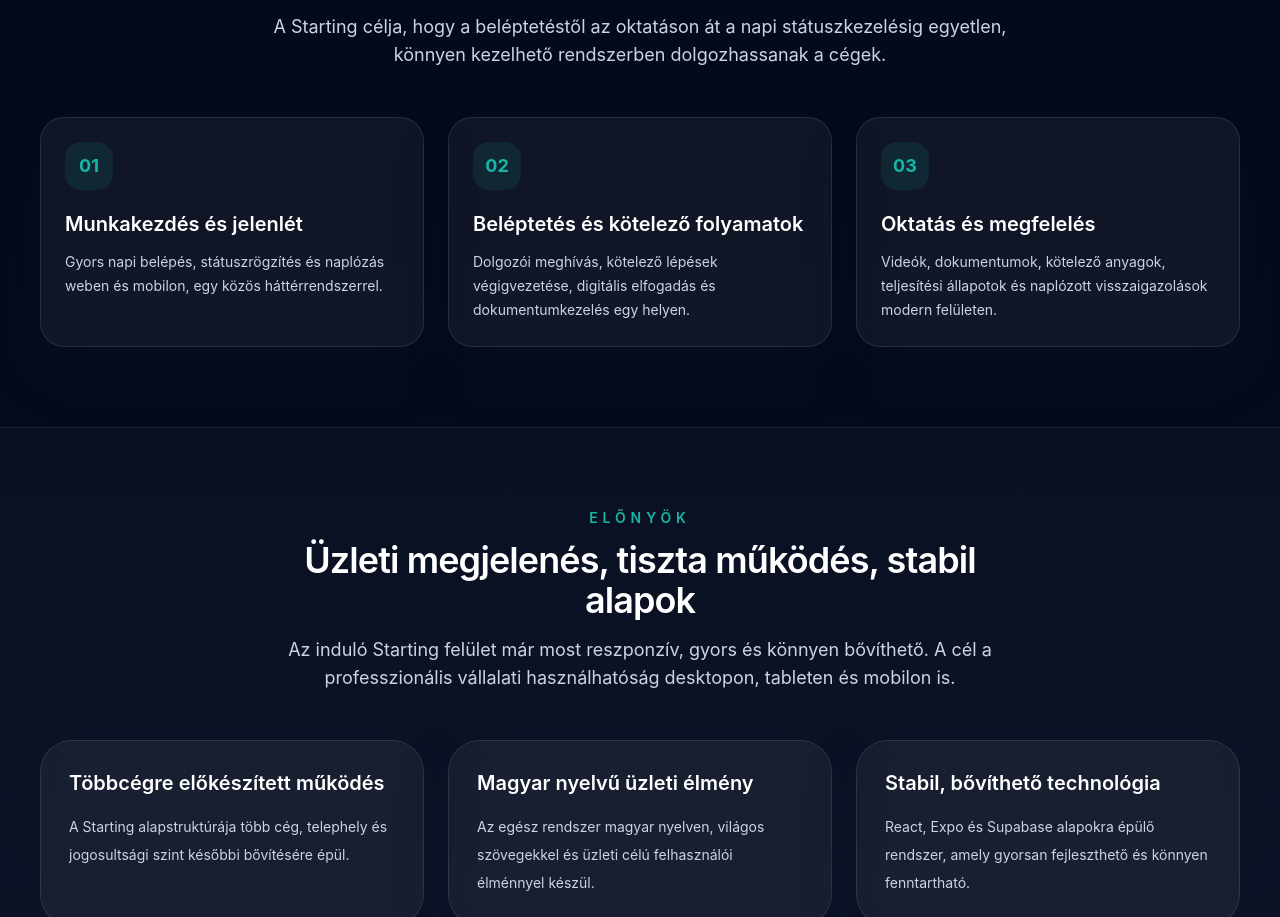
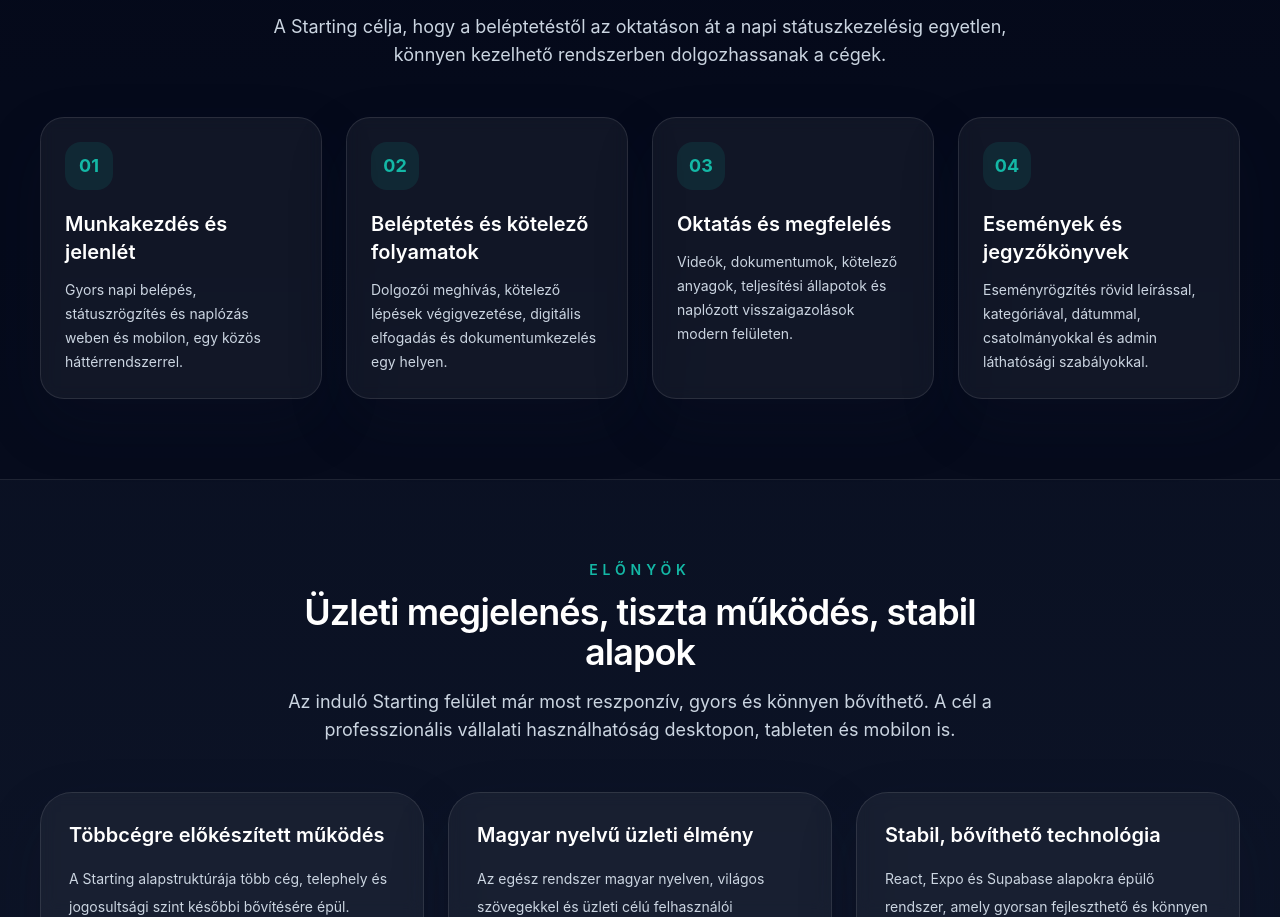
Before and after one commit to apucika79/starting, a React (Vite) app in the folder starting-web/: page / in a window 1280 px wide. Shown: the part 1152-2069 px from the top of the page. Built offline with nearby package versions, Linux system fonts and the light colour scheme; no server answers.

Commit message:
Add events and minutes module documentation

```diff
--- a/starting-web/src/oldalak/Fooldal.tsx
+++ b/starting-web/src/oldalak/Fooldal.tsx
@@ -18,6 +18,10 @@
   {
     cim: 'Oktatás és megfelelés',
     leiras: 'Videók, dokumentumok, kötelező anyagok, teljesítési állapotok és naplózott visszaigazolások modern felületen.',
+  },
+  {
+    cim: 'Események és jegyzőkönyvek',
+    leiras: 'Eseményrögzítés rövid leírással, kategóriával, dátummal, csatolmányokkal és admin láthatósági szabályokkal.',
   },
 ];
 
@@ -118,7 +122,7 @@
             cim="Minden lényeges munkafolyamat egy helyen"
             leiras="A Starting célja, hogy a beléptetéstől az oktatáson át a napi státuszkezelésig egyetlen, könnyen kezelhető rendszerben dolgozhassanak a cégek."
           />
-          <div className="mt-12 grid gap-6 md:grid-cols-2 xl:grid-cols-3">
+          <div className="mt-12 grid gap-6 md:grid-cols-2 xl:grid-cols-4">
             {foFunkciok.map((funkcio, index) => (
               <TartalomKartya key={funkcio.cim} cim={funkcio.cim} leiras={funkcio.leiras}>
                 <span className="text-lg font-bold">0{index + 1}</span>
```
Also changed, not shown: 3 other files (tests, documents, lock files or other folders).
